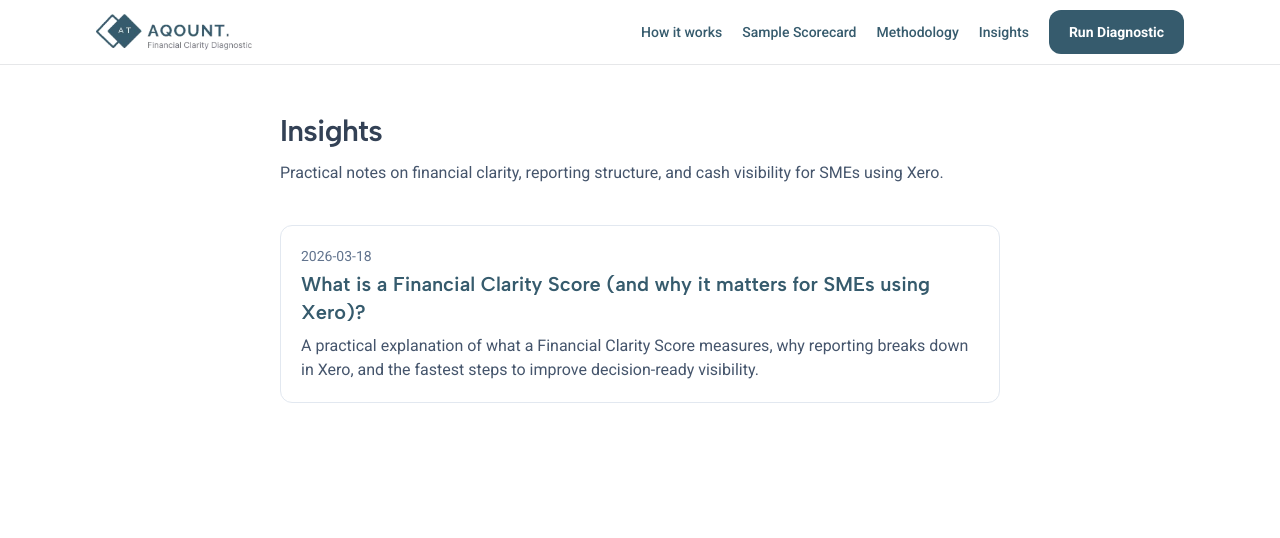
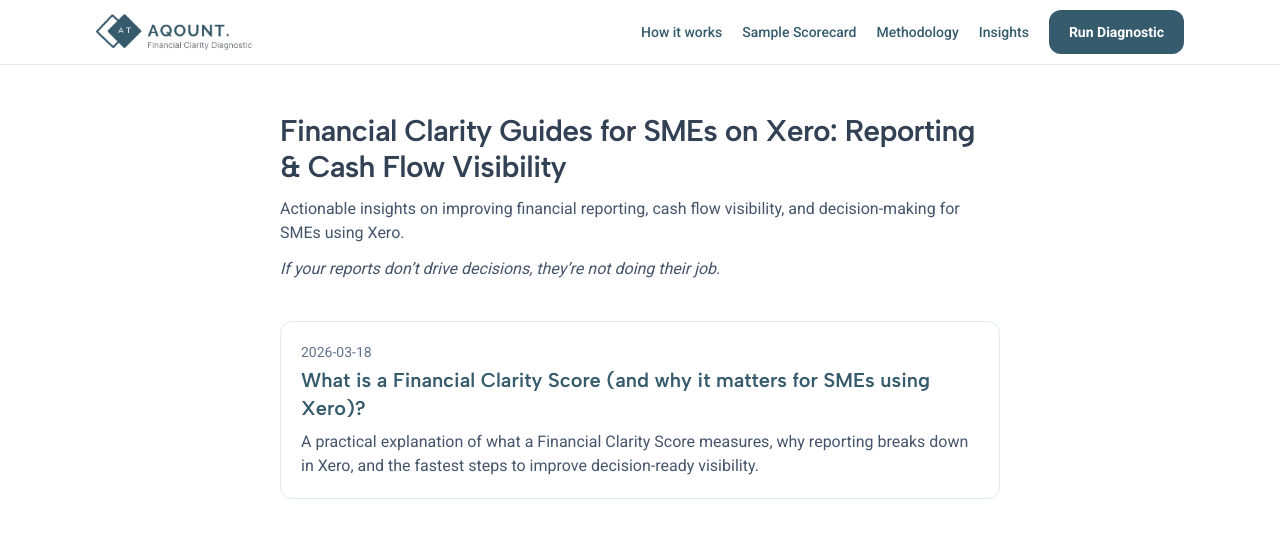
Before and after one commit to noemisasum/xero-financial-clarity, a Next.js app: page /insights in a window 1280 px wide. Shown: the top 538 px of the page. Built offline with nearby package versions, Linux system fonts and the light colour scheme.

Commit message:
Update Insights page title/subtitle/hook

```diff
--- a/src/app/insights/page.tsx
+++ b/src/app/insights/page.tsx
@@ -3,9 +3,10 @@ import TopNav from "@/components/TopNav";
 import { listInsightPosts } from "@/lib/insights";
 
 export const metadata = {
-  title: "Insights | Aqount",
+  title:
+    "Financial Clarity Guides for SMEs on Xero: Reporting & Cash Flow Visibility",
   description:
-    "Articles on financial clarity, Xero reporting structure, and decision-ready finance for SMEs.",
+    "Actionable insights on improving financial reporting, cash flow visibility, and decision-making for SMEs using Xero.",
 };
 
 export default function InsightsIndexPage() {
@@ -15,13 +16,20 @@ export default function InsightsIndexPage() {
     <>
       <TopNav />
       <main className="mx-auto max-w-3xl px-6 py-12">
-        <h1 className="text-3xl font-semibold tracking-tight">Insights</h1>
-      <p className="mt-3 text-slate-600">
-        Practical notes on financial clarity, reporting structure, and cash visibility
-        for SMEs using Xero.
-      </p>
+        <h1 className="text-3xl font-semibold tracking-tight">
+          Financial Clarity Guides for SMEs on Xero: Reporting &amp; Cash Flow Visibility
+        </h1>
 
-      <div className="mt-10 space-y-6">
+        <p className="mt-3 text-slate-600">
+          Actionable insights on improving financial reporting, cash flow visibility, and
+          decision-making for SMEs using Xero.
+        </p>
+
+        <p className="mt-3 italic text-slate-600">
+          If your reports don’t drive decisions, they’re not doing their job.
+        </p>
+
+        <div className="mt-10 space-y-6">
         {posts.map((p) => (
           <article key={p.slug} className="rounded-xl border border-slate-200 p-5">
             <div className="text-sm text-slate-500">{p.frontmatter.date}</div>
@@ -41,7 +49,7 @@ export default function InsightsIndexPage() {
             No insights yet.
           </div>
         ) : null}
-      </div>
+        </div>
       </main>
     </>
   );
```
